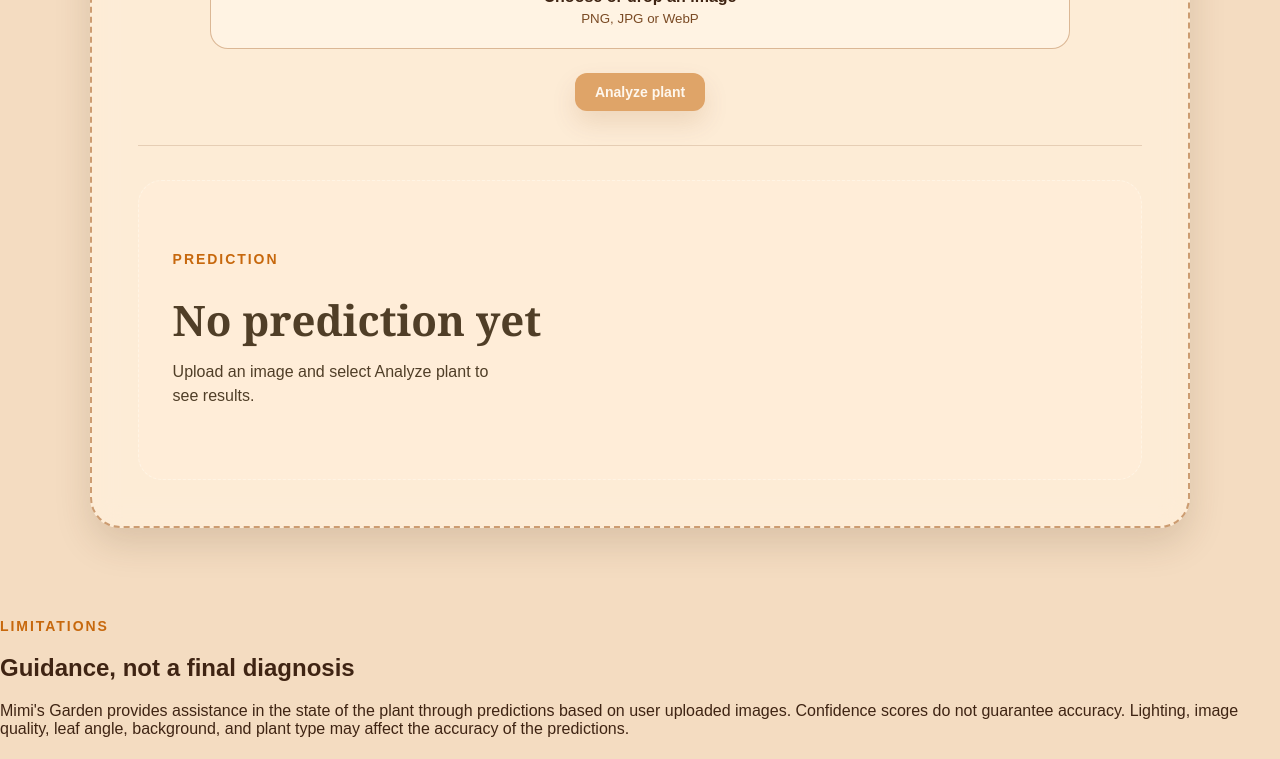
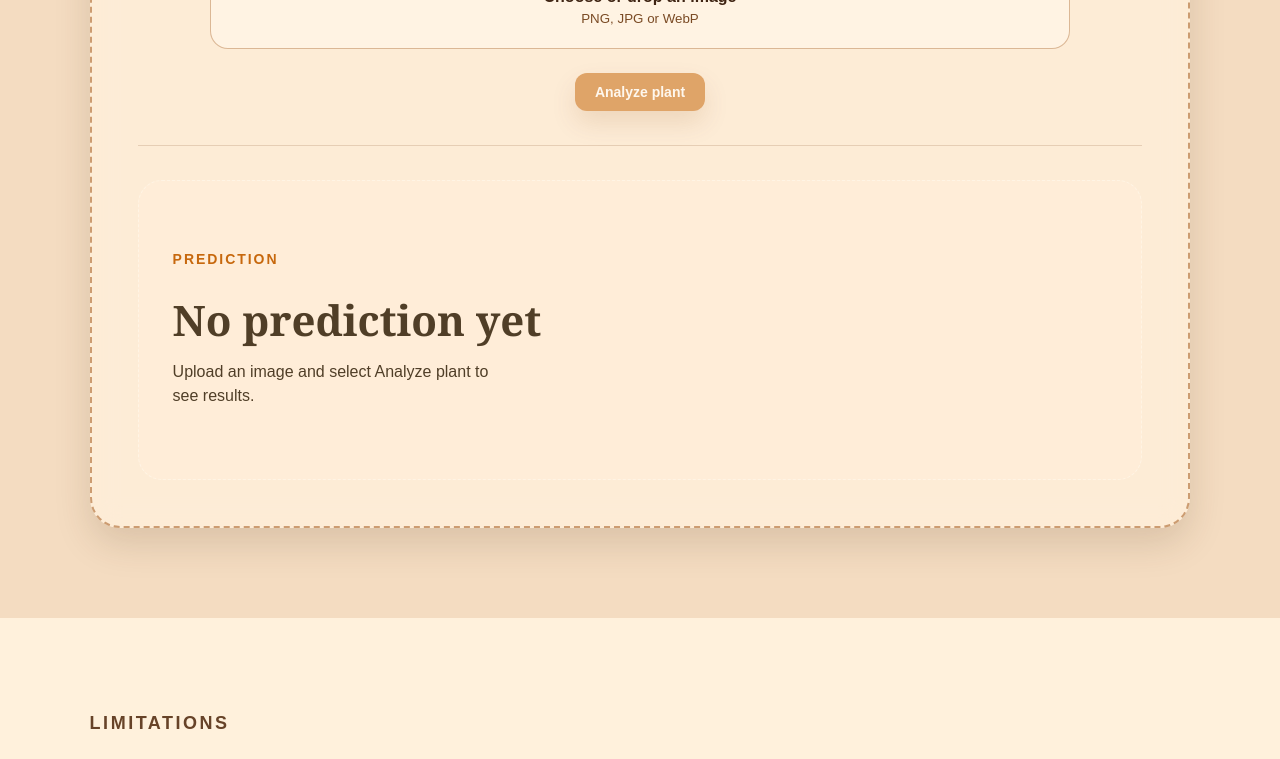
Before and after one commit to Joshua-Rivera/MimisGarden, a React (Vite) app in the folder frontend/: page / in a window 1280 px wide. Shown: the part 3980-4739 px from the top of the page. Built offline with nearby package versions, Linux system fonts and the light colour scheme.

Commit message:
Completed limitations css

```diff
--- a/frontend/src/styles.css
+++ b/frontend/src/styles.css
@@ -1148,3 +1148,23 @@ body {
         transition: none;
     }
 }
+.limitations-section {
+    padding: 90px 7vw;
+    background: var(--light-cream);
+    color: var(--brown);
+}
+
+.limitations-section h2 {
+    max-width: 760px;
+    margin: 0 0 20px;
+    font-family: Georgia, serif;
+    font-size: clamp(38px, 6vw, 72px);
+    line-height: 0.95;
+}
+
+.limitations-section p {
+    max-width: 850px;
+    color: #674328;
+    font-size: 18px;
+    line-height: 1.7;
+}
```
Also changed, not shown: 4 other files (tests, documents, lock files or other folders).
